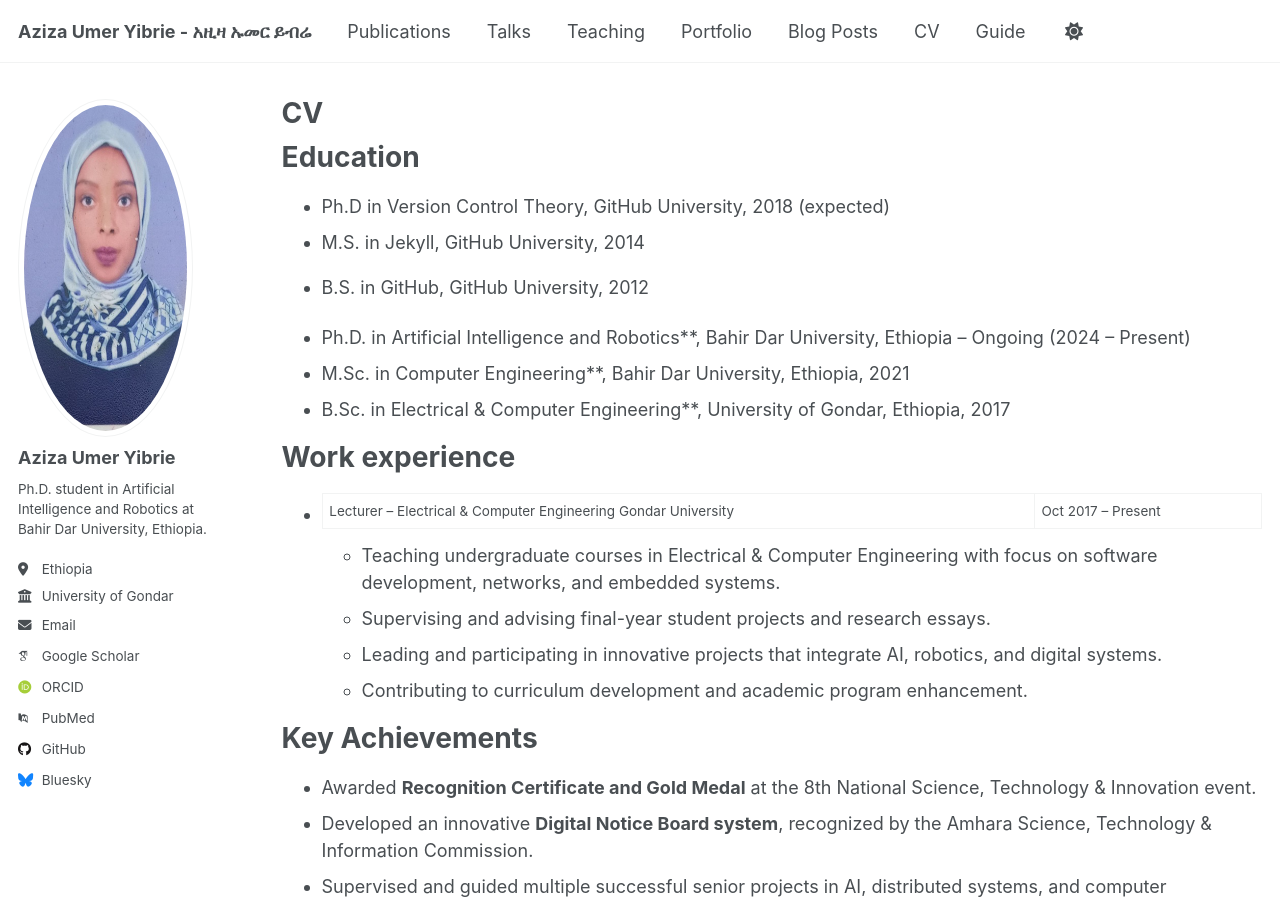
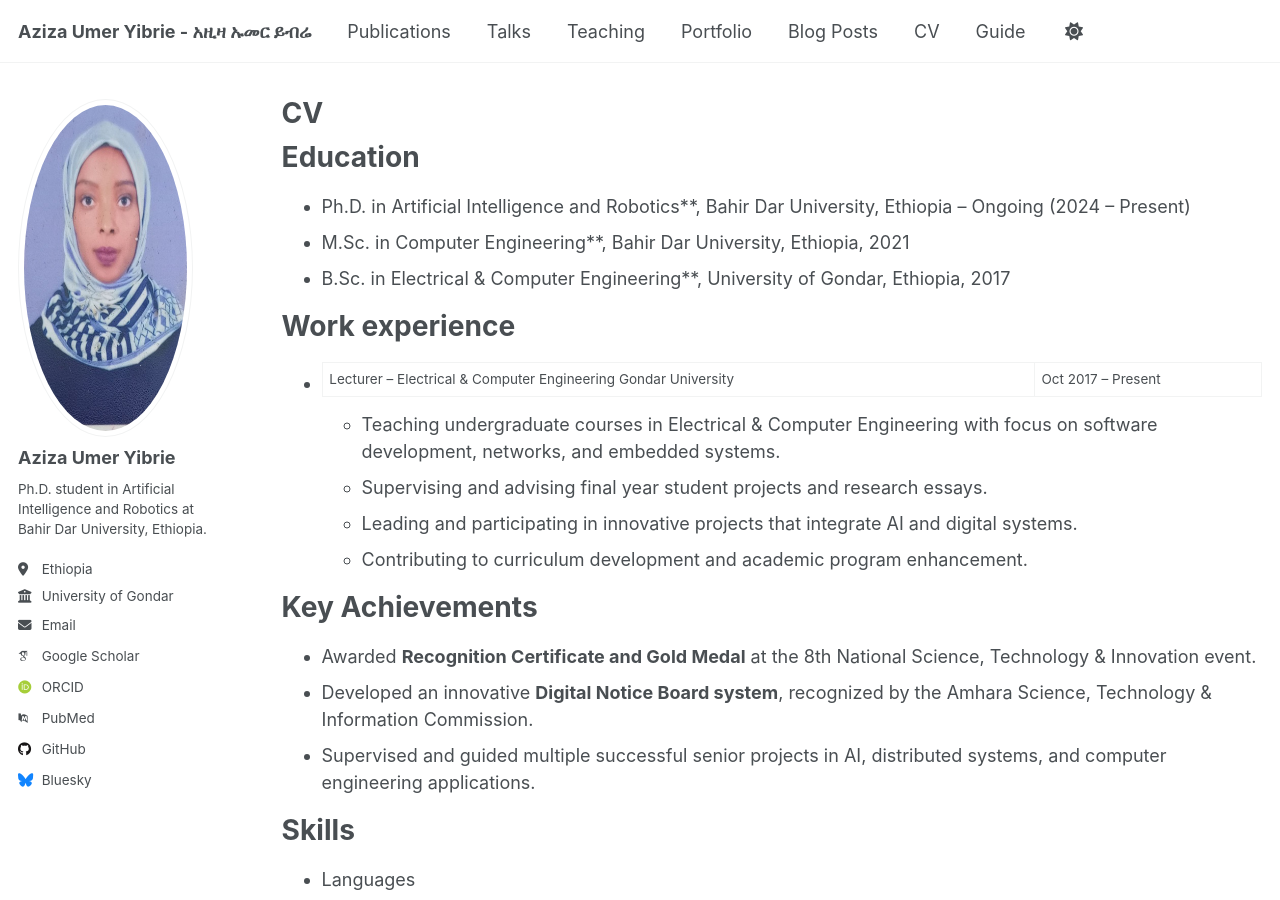
Before and after one commit to AzizaUmer/azizaumer.github.io, a Jekyll site: the page built from _pages/cv.md, in a window 1280 px wide and 900 px high. Built offline with Jekyll 4.4.1, drawn with Linux system fonts in a browser that asks for light colours; some web fonts are replaced; a script that is not in the unit is left out.

Commit message:
Update cv.md

```diff
--- a/_pages/cv.md
+++ b/_pages/cv.md
@@ -11,10 +11,6 @@ redirect_from:
 
 Education
 ======
-* Ph.D in Version Control Theory, GitHub University, 2018 (expected)
-* M.S. in Jekyll, GitHub University, 2014
-* B.S. in GitHub, GitHub University, 2012
-
 * Ph.D. in Artificial Intelligence and Robotics**, Bahir Dar University, Ethiopia – Ongoing (2024 – Present)
 * M.Sc. in Computer Engineering**, Bahir Dar University, Ethiopia, 2021
 * B.Sc. in Electrical & Computer Engineering**, University of Gondar, Ethiopia, 2017
@@ -23,8 +19,8 @@ Work experience
 ======
 * Lecturer – Electrical & Computer Engineering  Gondar University | Oct 2017 – Present
    * Teaching undergraduate courses in Electrical & Computer Engineering with focus on software development, networks, and embedded systems.
-   * Supervising and advising final-year student projects and research essays.
-   * Leading and participating in innovative projects that integrate AI, robotics, and digital systems.
+   * Supervising and advising final year student projects and research essays.
+   * Leading and participating in innovative projects that integrate AI and digital systems.
    * Contributing to curriculum development and academic program enhancement.
 
 Key Achievements
```
